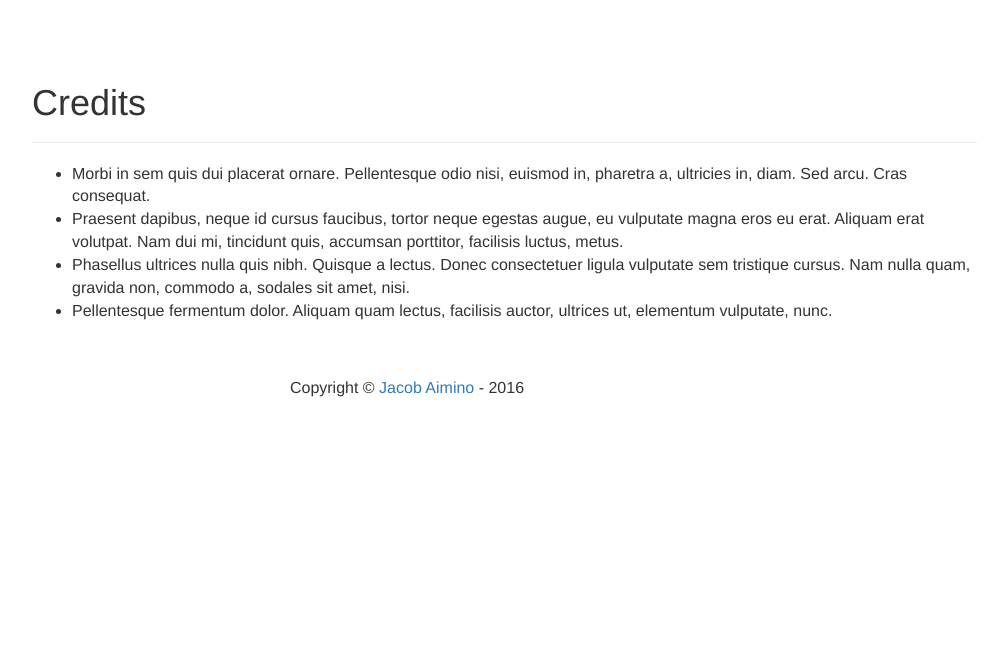
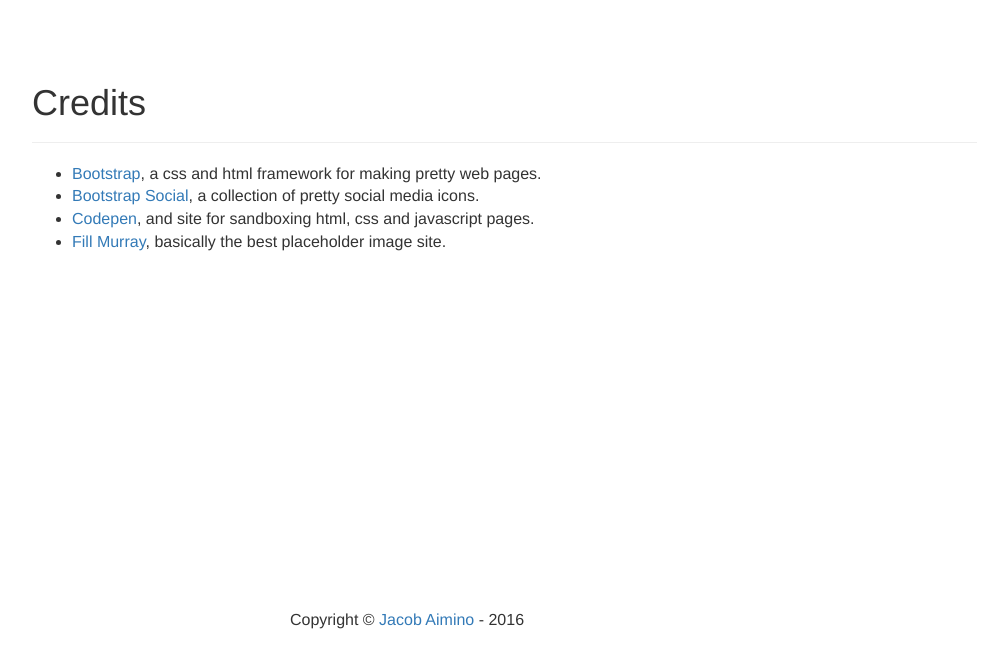
Before and after one commit to jaaimino/comm486, a website: page index.html in a window 1280 px wide. Shown: the part 8587-9244 px from the top of the page, without its empty margins (233-1241 px from the left). Before the commit the page ends 9012 px from the top, so only its background shows below. Drawn offline with nearby package versions, Linux system fonts and the light colour scheme; files that its build step writes are made by us from their sources.

Commit message:
Potentially finished the credits section

```diff
--- a/app/sections/credits.html
+++ b/app/sections/credits.html
@@ -1,12 +1,11 @@
-<div class="bs-docs-section">
-
+<div class="bs-docs-section" style="padding-bottom: 300px;">
   <div class="page-header">
     <h1 id="credits">Credits <a class="small" href="" target="_blank"></a></h1>
   </div>
   <ul>
-     <li>Morbi in sem quis dui placerat ornare. Pellentesque odio nisi, euismod in, pharetra a, ultricies in, diam. Sed arcu. Cras consequat.</li>
-     <li>Praesent dapibus, neque id cursus faucibus, tortor neque egestas augue, eu vulputate magna eros eu erat. Aliquam erat volutpat. Nam dui mi, tincidunt quis, accumsan porttitor, facilisis luctus, metus.</li>
-     <li>Phasellus ultrices nulla quis nibh. Quisque a lectus. Donec consectetuer ligula vulputate sem tristique cursus. Nam nulla quam, gravida non, commodo a, sodales sit amet, nisi.</li>
-     <li>Pellentesque fermentum dolor. Aliquam quam lectus, facilisis auctor, ultrices ut, elementum vulputate, nunc.</li>
+     <li><a href="http://getbootstrap.com/">Bootstrap</a>, a css and html framework for making pretty web pages.</li>
+     <li><a href="https://lipis.github.io/bootstrap-social/">Bootstrap Social</a>, a collection of pretty social media icons.</li>
+     <li><a href="http://codepen.io/">Codepen</a>, and site for sandboxing html, css and javascript pages.</li>
+     <li><a href="http://www.fillmurray.com/">Fill Murray</a>, basically the best placeholder image site.</li>
   </ul>
 </div>
```
